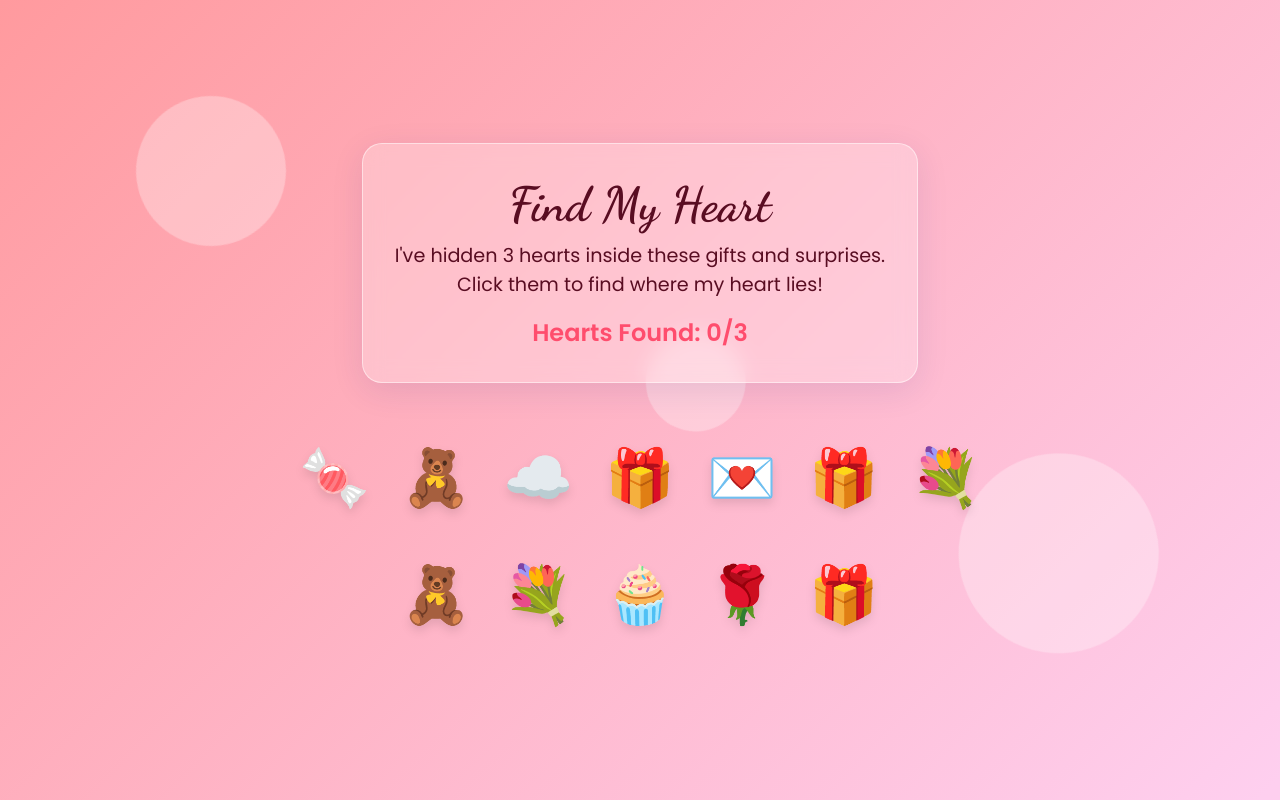
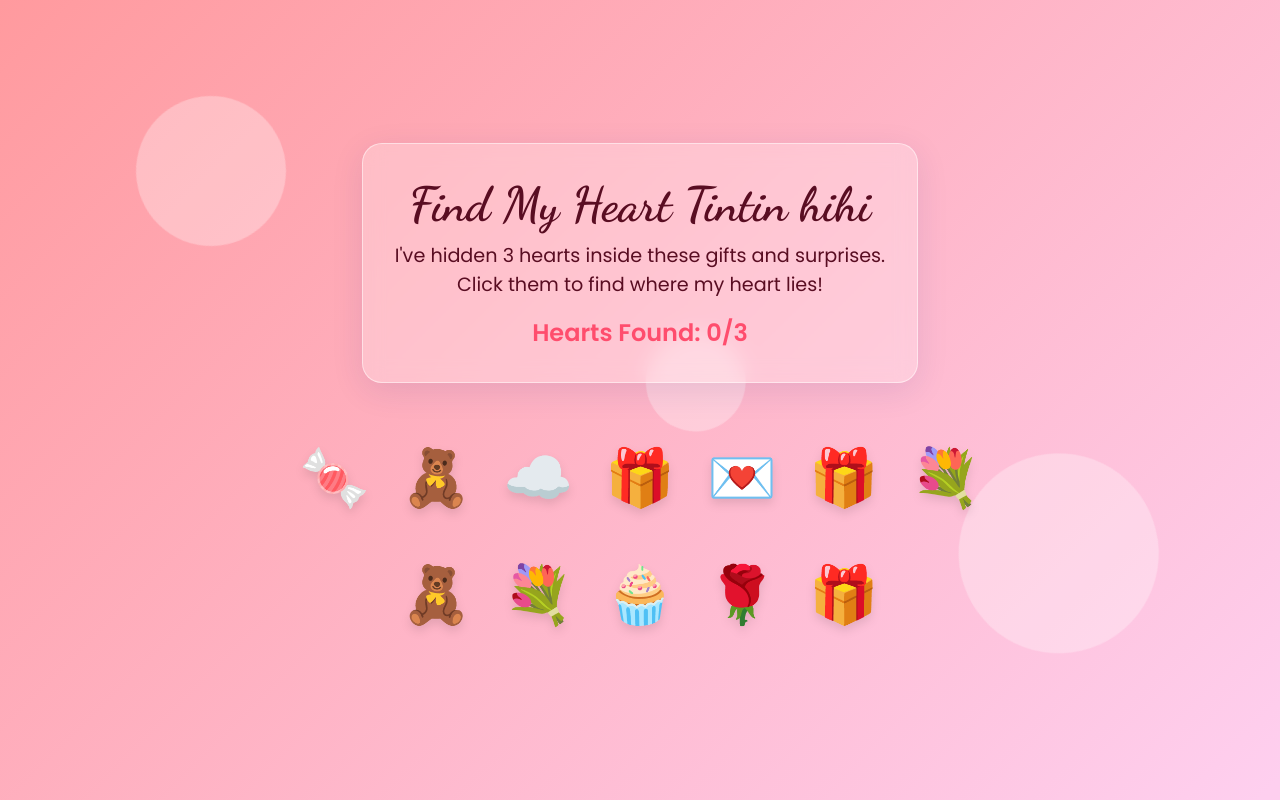
Before and after one commit to milkyquer/choose.tin, a plain HTML site: page index.html in a window 1280 px wide. Drawn offline with Linux system fonts and the light colour scheme.

Commit message:
Update index.html

```diff
--- a/index.html
+++ b/index.html
@@ -431,7 +431,7 @@
     <!-- Game Stage -->
     <div id="game-stage">
         <div class="instructions">
-            <h1>Find My Heart</h1>
+            <h1>Find My Heart Tintin hihi</h1>
             <p>I've hidden 3 hearts inside these gifts and surprises.<br>Click them to find where my heart lies!</p>
             <div class="score-board">Hearts Found: <span id="counter">0</span>/3</div>
         </div>
```
